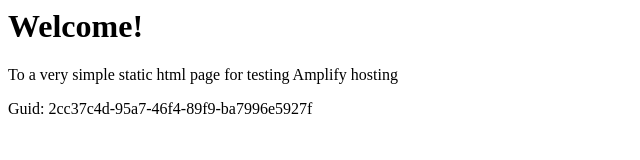
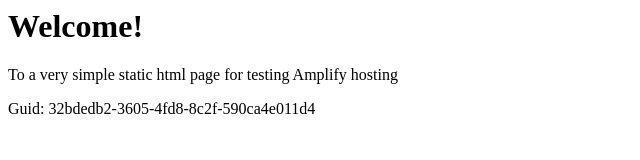
Before and after one commit to aws-aemilia-cdg/Github-PR-Commit-Integration-Test-DoNotTouch-GitHubWebhookPushCanaryTest-v1-preprod-eu-west-3, a website: page src/index.html in a window 1280 px wide. Shown: the full height of the page, 0-640 px from the left. Drawn offline with Linux system fonts and the light colour scheme.

Commit message:
commit from integ tests

```diff
--- a/src/index.html
+++ b/src/index.html
@@ -12,6 +12,6 @@
 <body>
     <h1>Welcome!</h1>
     <p>To a very simple static html page for testing Amplify hosting</p>
-    <p>Guid: 2cc37c4d-95a7-46f4-89f9-ba7996e5927f</p></body>
+    <p>Guid: 32bdedb2-3605-4fd8-8c2f-590ca4e011d4</p></body>
 
 </html>
```
